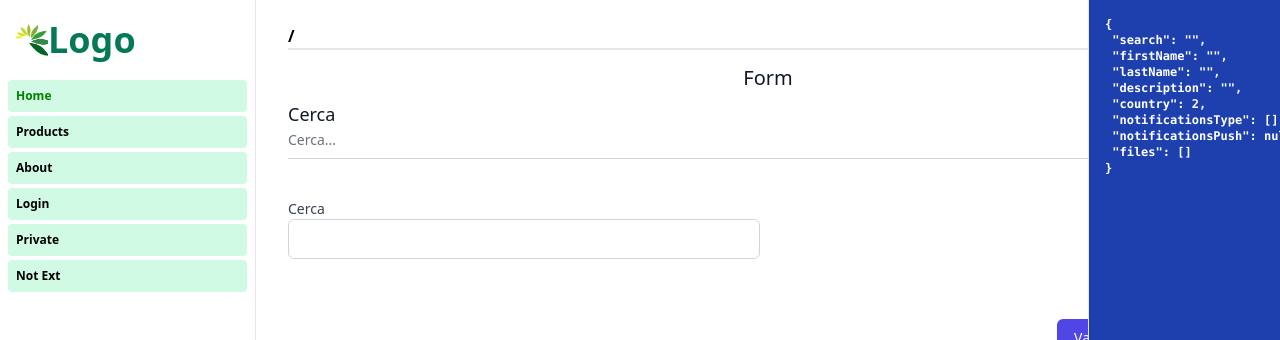
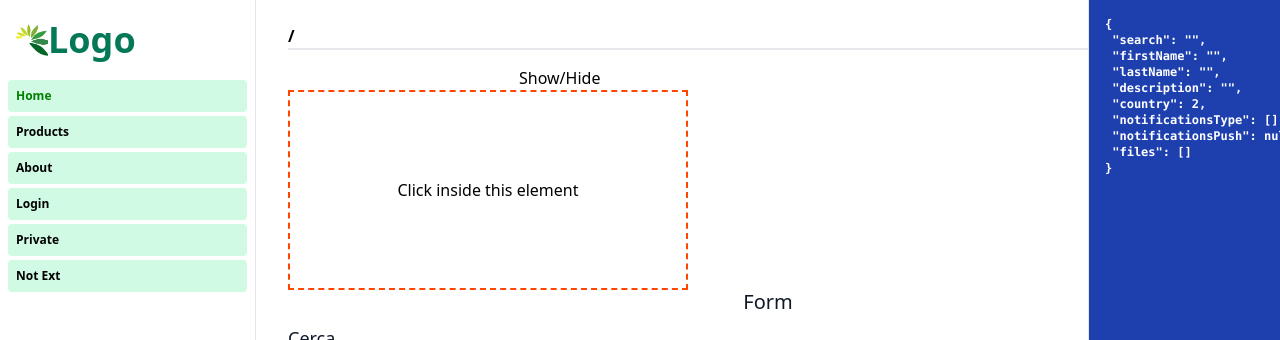
Before and after one commit to isjeady/corso-react-js, a React (Create React App) app: page / in a window 1280 px wide. Shown: the top 340 px of the page. Built offline with nearby package versions, Linux system fonts and the light colour scheme; no server answers.

Commit message:
experiment hook

```diff
--- a/src/pages/Home.js
+++ b/src/pages/Home.js
@@ -3,9 +3,74 @@ import Container from "../components/layout/Container";
 import Sidebar from "../components/layout/Sidebar";
 import Form from "../components/Form";
 
+const useClickInside = (ref, callback) => {
+  const handleClick = e => {
+    if (ref.current && ref.current.contains(e.target)) {
+      callback();
+    }
+  };
+  React.useEffect(() => {
+    document.addEventListener('click', handleClick);
+    return () => {
+      document.removeEventListener('click', handleClick);
+    };
+  });
+};
+
+const useClickOutside = (ref, callback) => {
+  const handleClick = e => {
+    if (ref.current && !ref.current.contains(e.target)) {
+      callback();
+    }
+  };
+  React.useEffect(() => {
+    document.addEventListener('click', handleClick);
+    return () => {
+      document.removeEventListener('click', handleClick);
+    };
+  });
+};
+
+const ClickBox = ({ onClickInside,onClickOutside }) => {
+  const clickRef = React.useRef();
+  useClickInside(clickRef, onClickInside);
+  useClickOutside(clickRef, onClickOutside);
+  return (
+    <div
+      className="click-box"
+      ref={clickRef}
+      style={{
+        border: '2px dashed orangered',
+        height: 200,
+        width: 400,
+        display: 'flex',
+        justifyContent: 'center',
+        alignItems: 'center'
+      }}
+    >
+      <p>Click inside this element</p>
+    </div>
+  );
+};
+
+const PasswordRevealer = ({ value }) => {
+  const [shown, setShown] = React.useState(false);
+  return (
+    <>
+      <input type={shown ? 'text' : 'password'} value={value} />
+      <button onClick={() => setShown(!shown)}>Show/Hide</button>
+    </>
+  );
+};
+
 const Home = () => {
   return (
     <div>
+      <PasswordRevealer />
+      <ClickBox
+        onClickInside={() => alert('click inside')}
+        /* onClickOutside={() => alert('click onClickOutside')}  */
+      />
       <Form />
     </div>
   )
```
